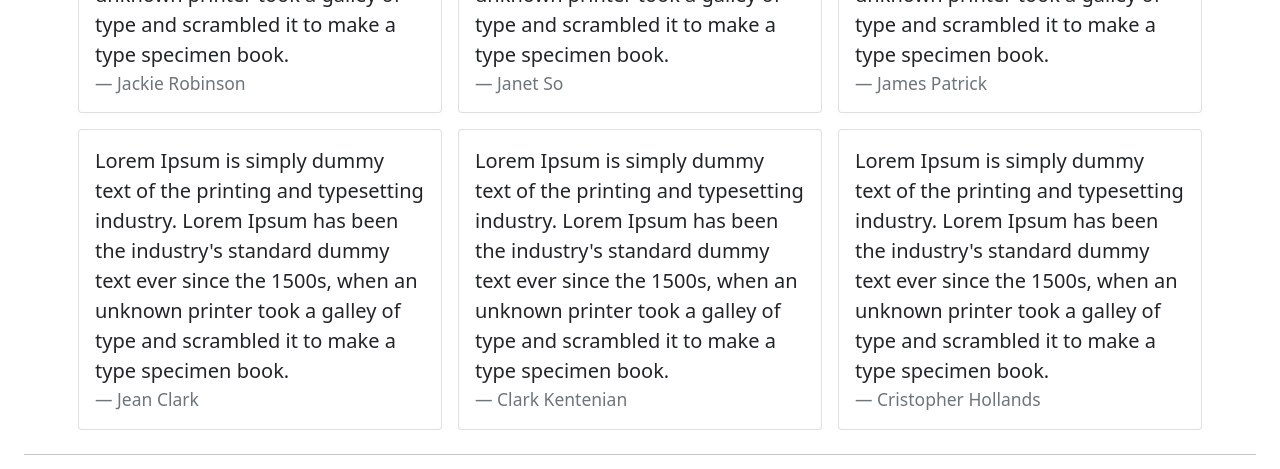
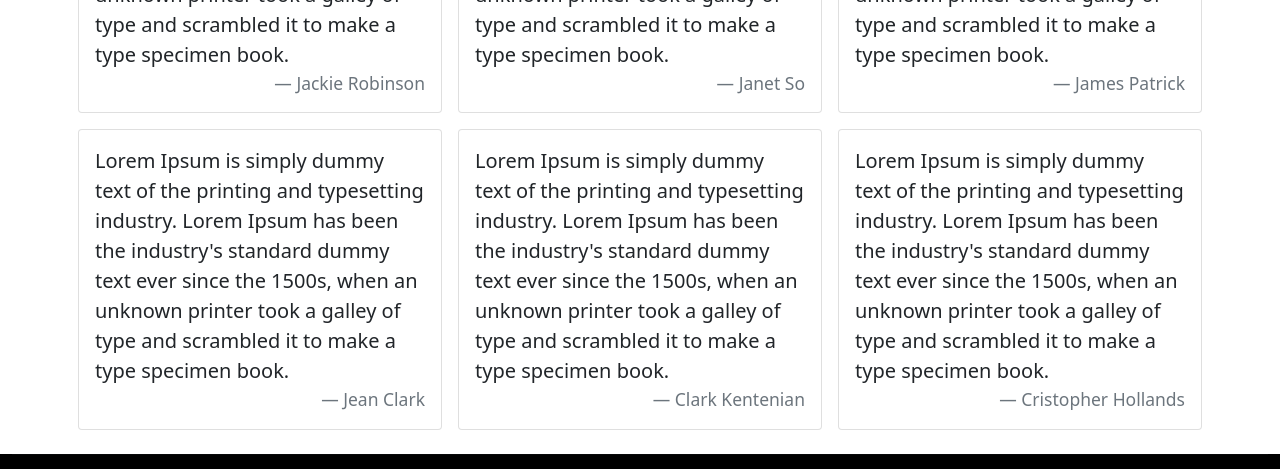
Before and after one commit to JennMP88/watchesApp, a React (Create React App) app: page / in a window 1280 px wide. Shown: the part 1790-2259 px from the top of the page. Built offline with nearby package versions, Linux system fonts and the light colour scheme.

Commit message:
wip website more progress

```diff
--- a/src/components/footer.js
+++ b/src/components/footer.js
@@ -6,11 +6,21 @@ const Footer=()=>{
     <>
 
 
-     <div class="footer-section px-4">
-     <hr/>
+    <div class="container-fluid footer-section">
+    <hr/>
+    <div class="row align-items-start">
+    {/* <div class="col"> */}
        {/* logo */}
-      <img src="" alt="kairoslogo"/>
-     </div>
+       <img src="" alt="kairoslogo"/>
+    {/* </div> */}
+
+    </div>
+    </div>
+
+
+
+
+
 
      <div>
 
--- a/src/components/reviewsSection.js
+++ b/src/components/reviewsSection.js
@@ -21,7 +21,7 @@ class ReviewsSection extends Component {
             <div class="card-body">
               <blockquote class="blockquote mb-0">
                 <p>{review.review}</p>
-                <footer class="blockquote-footer">{review.name}</footer>
+                <footer class="blockquote-footer d-flex justify-content-end">{review.name}</footer>
               </blockquote>
             </div>
           </div>
--- a/src/styles/footer.css
+++ b/src/styles/footer.css
@@ -0,0 +1,3 @@
+.footer-section{
+  background-color: black;
+}
--- a/src/styles/reviews.css
+++ b/src/styles/reviews.css
@@ -5,5 +5,4 @@
     margin-left:1em;
     margin-bottom:1em;
   }
-
-  }
+}
```
